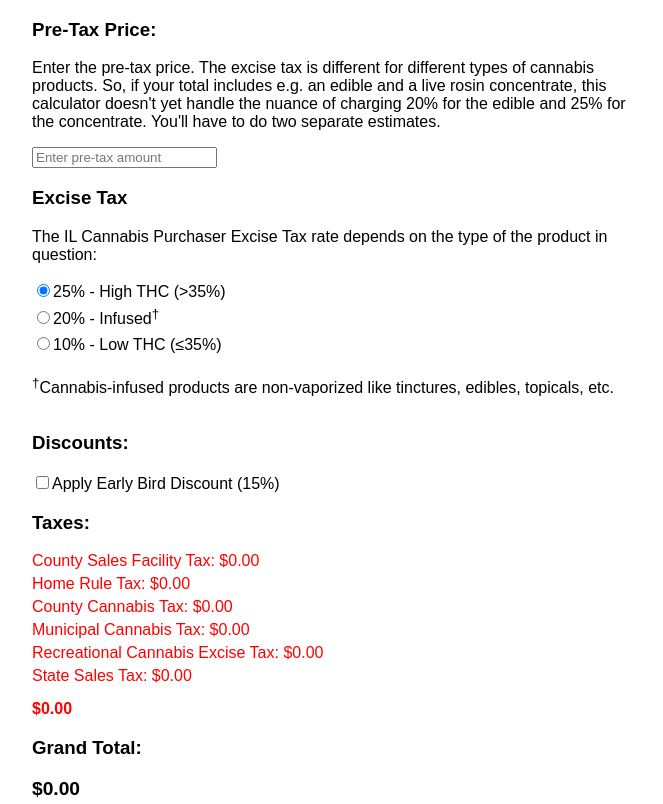
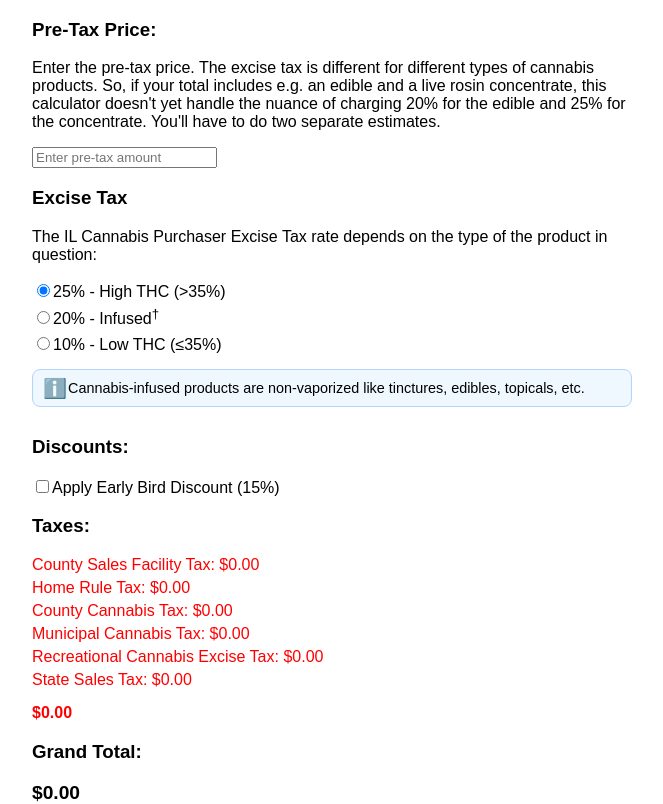
Before and after one commit to dephekt/il-trees-calc, a React (Create React App) app: page / in a window 1280 px wide. Shown: the whole page, without its empty margins (308-971 px from the left). Built offline with nearby package versions, Linux system fonts and the light colour scheme.

Commit message:
ui: make infusion notice a cute callout with css

```diff
--- a/src/App.css
+++ b/src/App.css
@@ -29,6 +29,25 @@
     display: block;
     margin: 1px 0;
     line-height: 1.0;
+}
+
+.notice-info {
+    position: relative; /* Needed to position the icon absolutely within this container */
+    padding: 10px 35px;
+    margin: 10px 0;
+    border: 1px solid #b3d4fc; /* Light blue border */
+    border-radius: 8px; /* Rounded corners */
+    background-color: #f0f8ff; /* Light background color */
+    font-size: 0.9rem; /* Smaller font size */
+}
+
+.notice-info:before {
+    content: "ℹ️"; /* Unicode for the informational emoji */
+    position: absolute;
+    left: 10px;
+    top: 50%;
+    transform: translateY(-50%); /* Center vertically */
+    font-size: 1.2rem; /* Slightly larger emoji size */
 }
 
 .tax-details {
--- a/src/App.js
+++ b/src/App.js
@@ -109,8 +109,7 @@ const App = () => {
                                 10% - Low THC (&le;35%)
                             </label>
                         </div>
-                        <p className="notice-info"><sup>&dagger;</sup>Cannabis-infused products are non-vaporized like
-                            tinctures, edibles,
+                        <p className="notice-info">Cannabis-infused products are non-vaporized like tinctures, edibles,
                             topicals, etc.</p>
                         <h3 className="section-titles">Discounts:</h3>
                         <label className="discount-checkbox">
```
